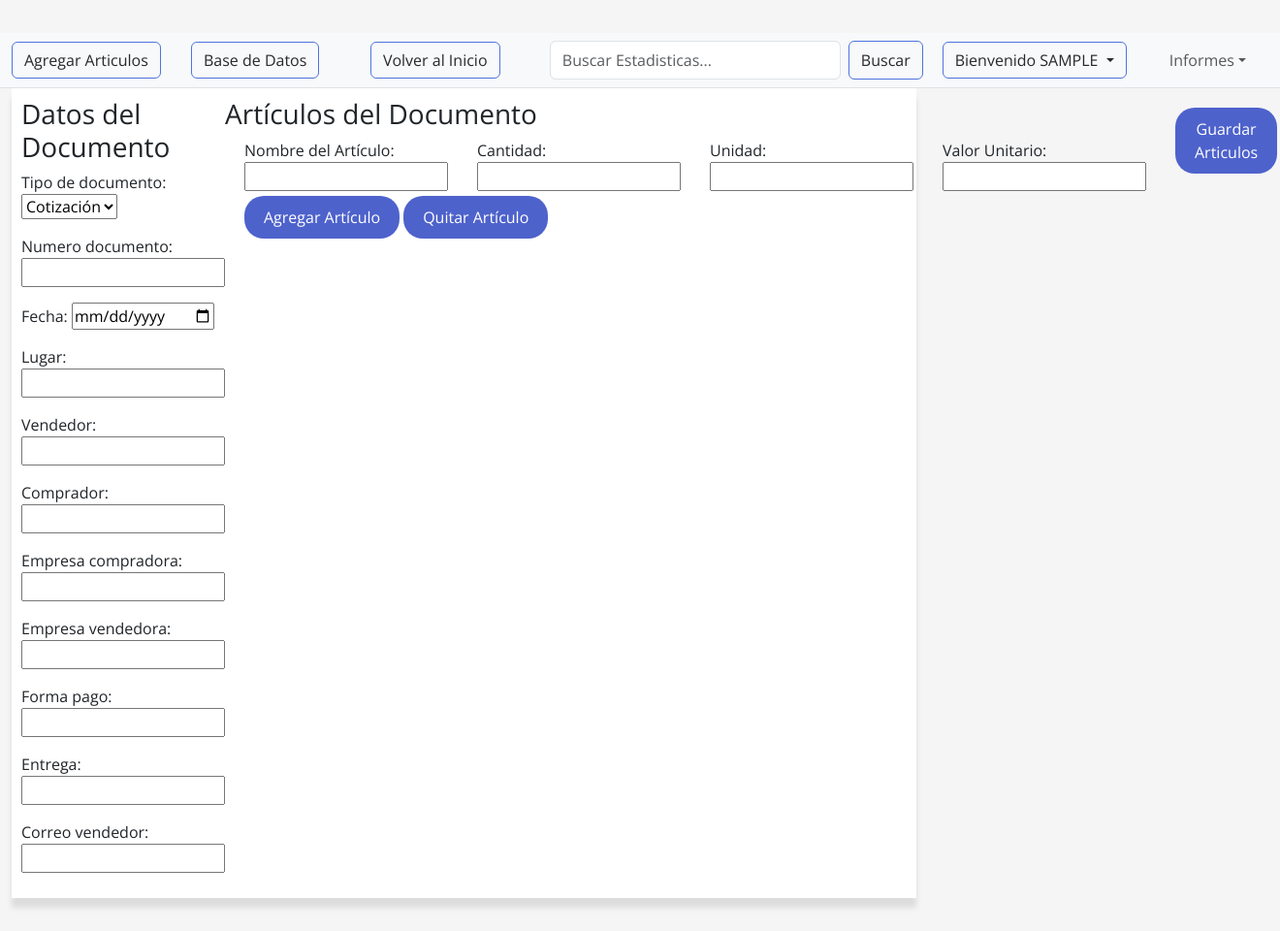
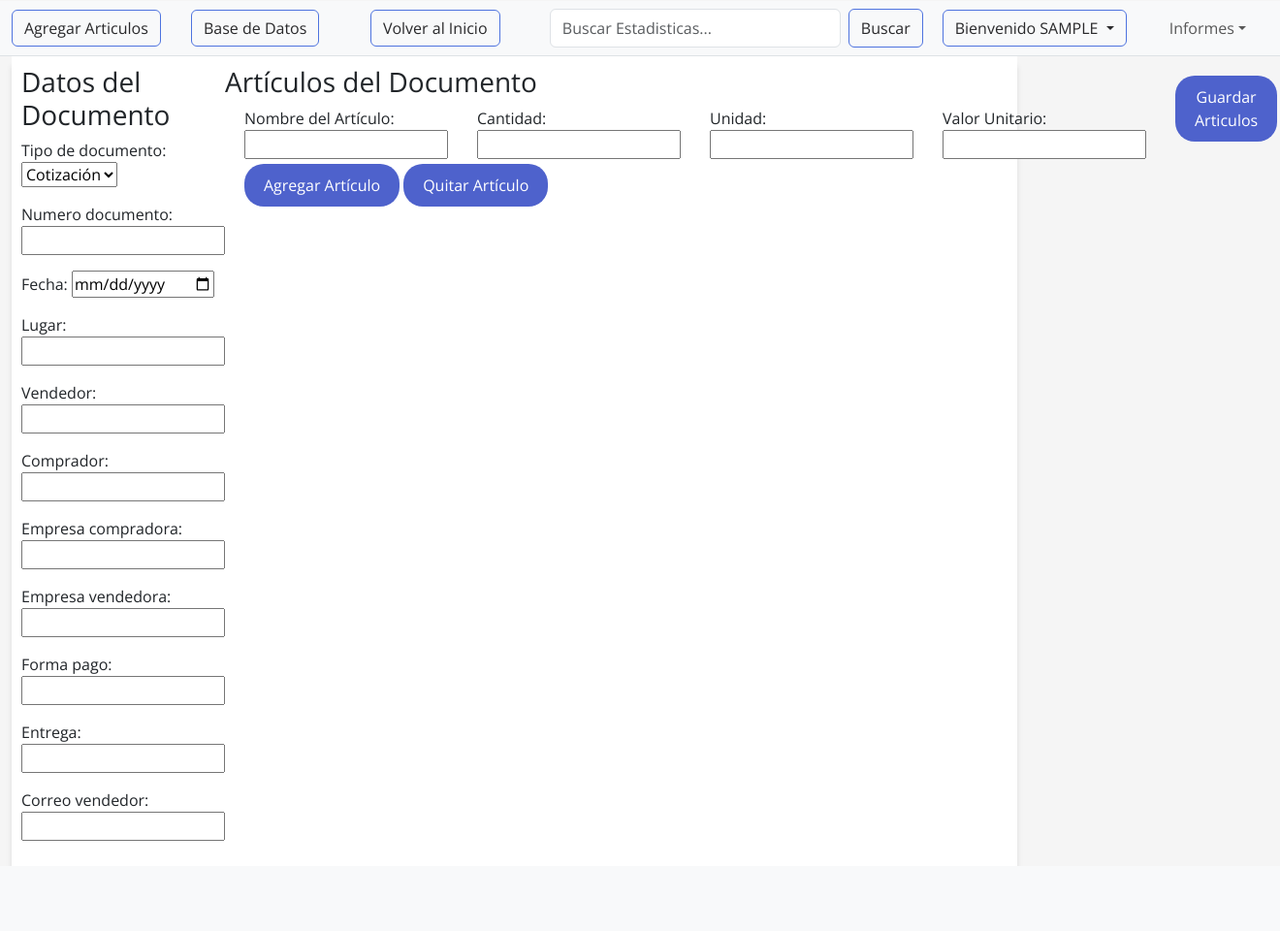
Before and after one commit to HugoLealAranda/veasapp, a Django app: page /ruta/cotizacion/ in a window 1320 px wide. Shown: the whole page at 97% size. After the commit the page ends 893 px from the top, so only its background shows below. Run offline with Django 5.2, Linux system fonts and the light colour scheme; the visitor is signed in with stand-in values (Sample User, id 1); some libraries are stand-ins or nearby versions.

Commit message:
body min-height in cotizacion.html 120 to 75

```diff
--- a/gestionPedidos/templates/agregar_cotizacion.html
+++ b/gestionPedidos/templates/agregar_cotizacion.html
@@ -10,7 +10,7 @@
             display: flex;
             justify-content: center;
             align-items: center;
-            min-height: 120vh;
+            min-height: 75vh;
             background-color: #f5f5f5;
         }
 
@@ -19,7 +19,7 @@
     background-color: #fff;
     padding: 10px;
     margin: 0px;
-    width: 72%;
+    width: 80%;
     margin-left: 0px; /* Ajustar el margen izquierdo en pantallas pequeñas */
     margin-right: 0px; /* Asegurarse de que el margen derecho sea automático */
 }
--- a/gestionPedidos/templates/base.html
+++ b/gestionPedidos/templates/base.html
@@ -18,7 +18,12 @@
     {% block extra_styles %}
     {% endblock extra_styles %}
 </head>
-
+<style>
+    /* Ajuste para eliminar el espacio en el margen superior */
+    .navbar {
+        margin-top: 1px ;
+    }
+</style>
 <body>
     <link rel="stylesheet" href="{% static 'css/bootstrap.min.css' %}">
     <script src="{% static 'js/jquery-3.6.0.min.js' %}"></script>
@@ -27,6 +32,7 @@
     <div id="page-content-wrapper">
         <!-- Top navigation-->
         <nav class="navbar navbar-expand-lg navbar-light bg-light border-bottom">
+
             <div class="container-fluid">
 
 
@@ -141,11 +147,12 @@
 .container-fluid {
   display: flex;
   flex-wrap: wrap;
+  margin-top: 0;
 }
 
 /* Estilos para cada formulario de botón */
 .container-fluid form {
-  flex: 1 1 100%; /* Establece que cada formulario ocupe el 50% del contenedor, es decir, 2 elementos por fila */
+  flex: 1 1 80%; /* Establece que cada formulario ocupe el 50% del contenedor, es decir, 2 elementos por fila */
 }
 
 /* Media query para ajustar el diseño cuando la pantalla sea más pequeña */
```
